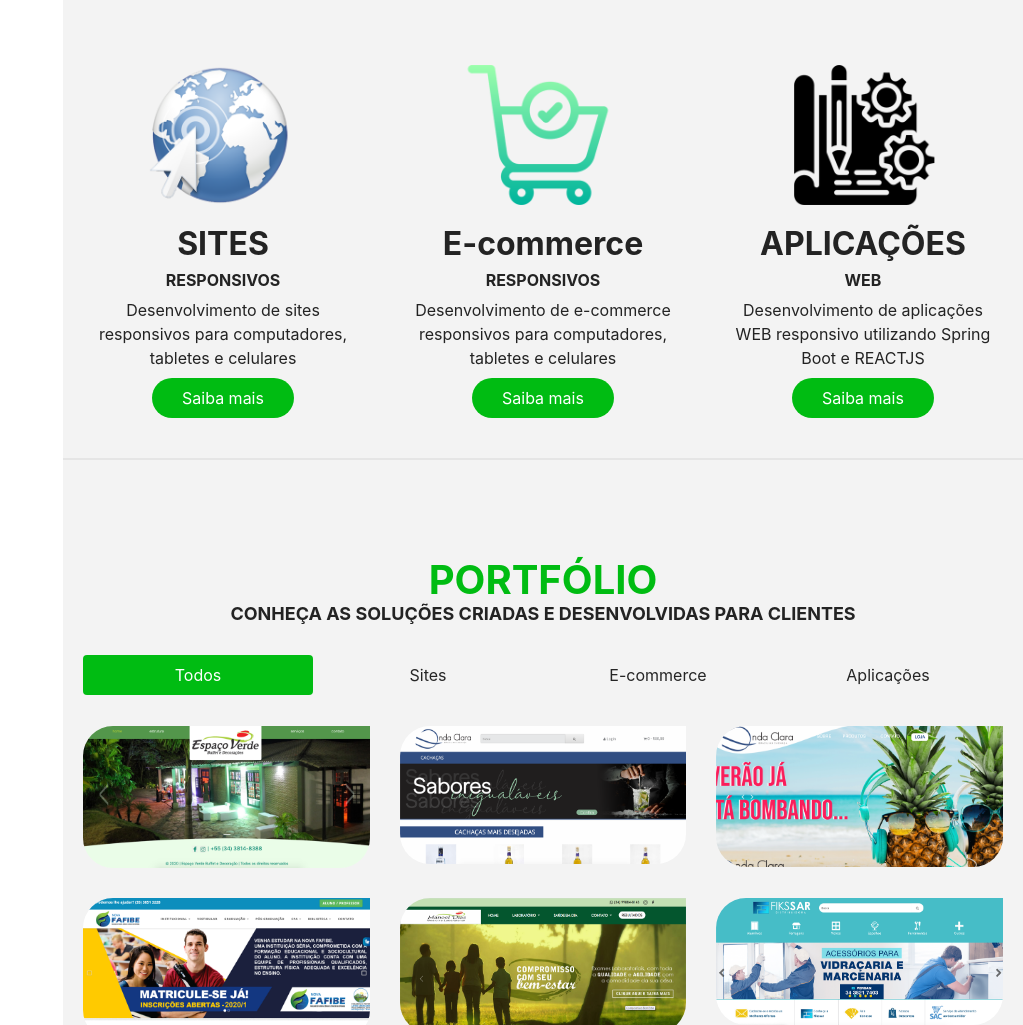
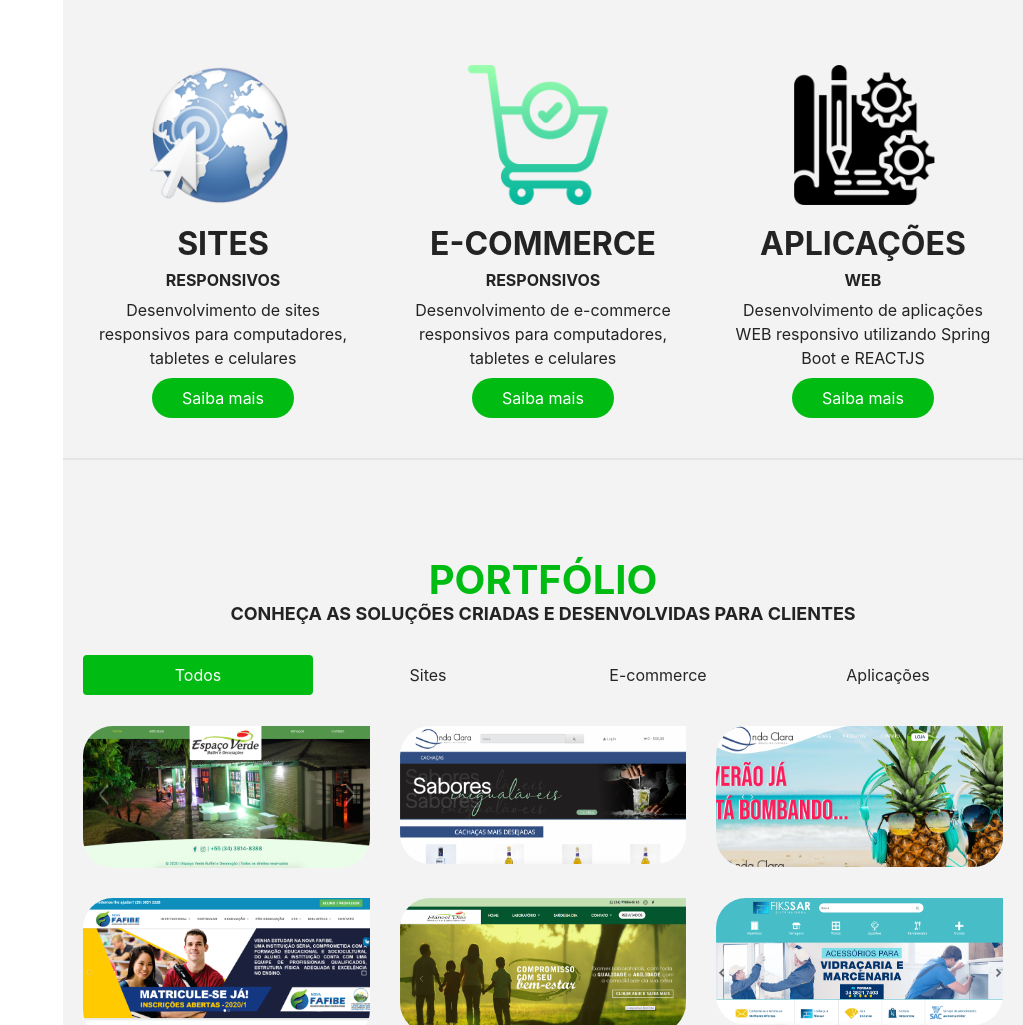
Before and after one commit to HeitorGoncalves/heitorgoncalves.github.io, a plain HTML site: page index.html in a window 1280 px wide. Shown: the part 1459-2484 px from the top of the page, without its empty margins (257-1280 px from the left). Drawn offline with nearby package versions, Linux system fonts and the light colour scheme.

Commit message:
corrigindo a palavra ecommerce

```diff
--- a/index.html
+++ b/index.html
@@ -222,7 +222,7 @@
 
               <div class="col-12 col-md-4 app">
                 <img src="images/ecommerce.png" />
-                <h2>E-commerce</h2>
+                <h2>E-COMMERCE</h2>
                 <h6>RESPONSIVOS</h6>
                 <p>
                   Desenvolvimento de e-commerce responsivos para computadores, tabletes e celulares
```
